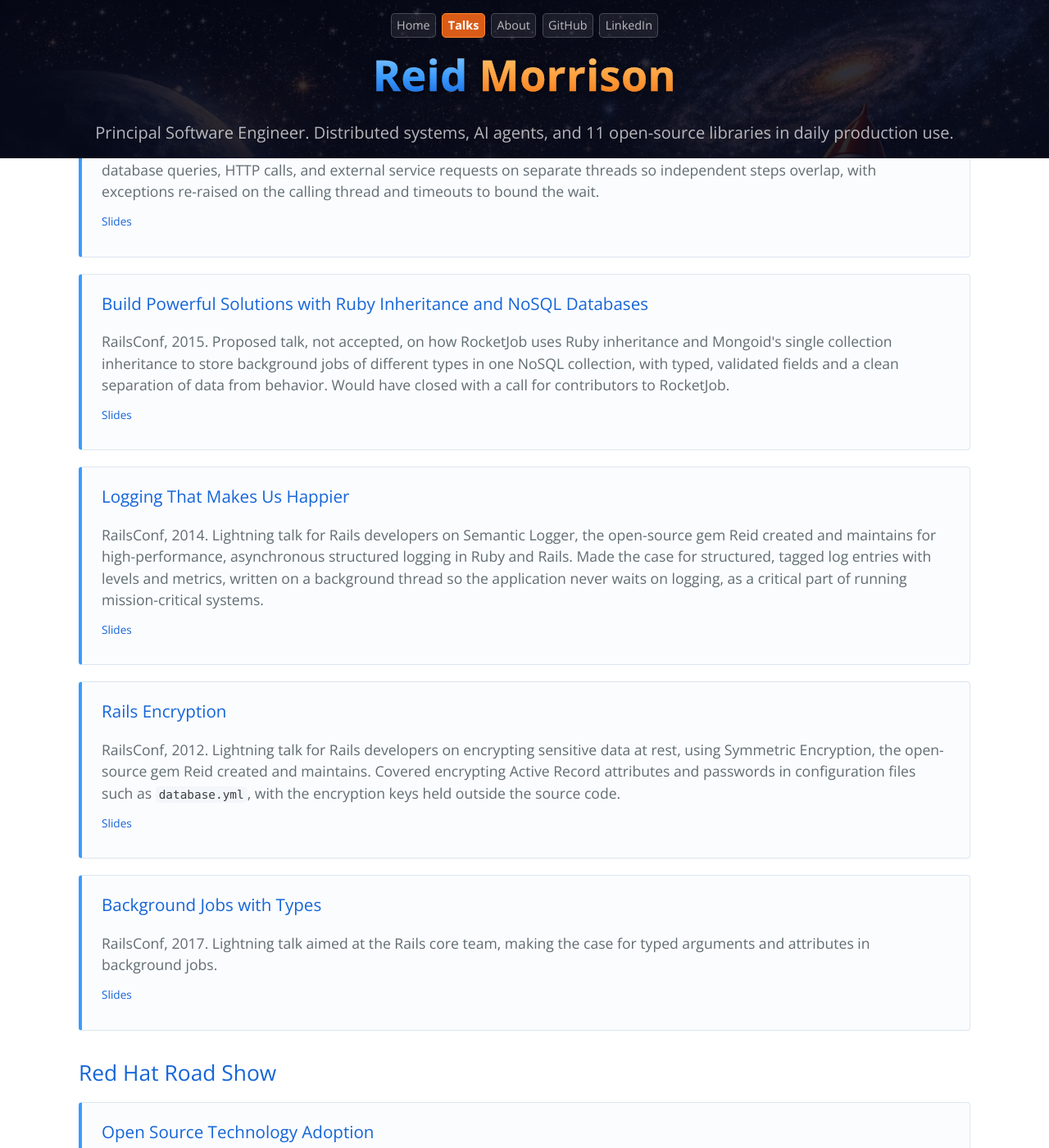
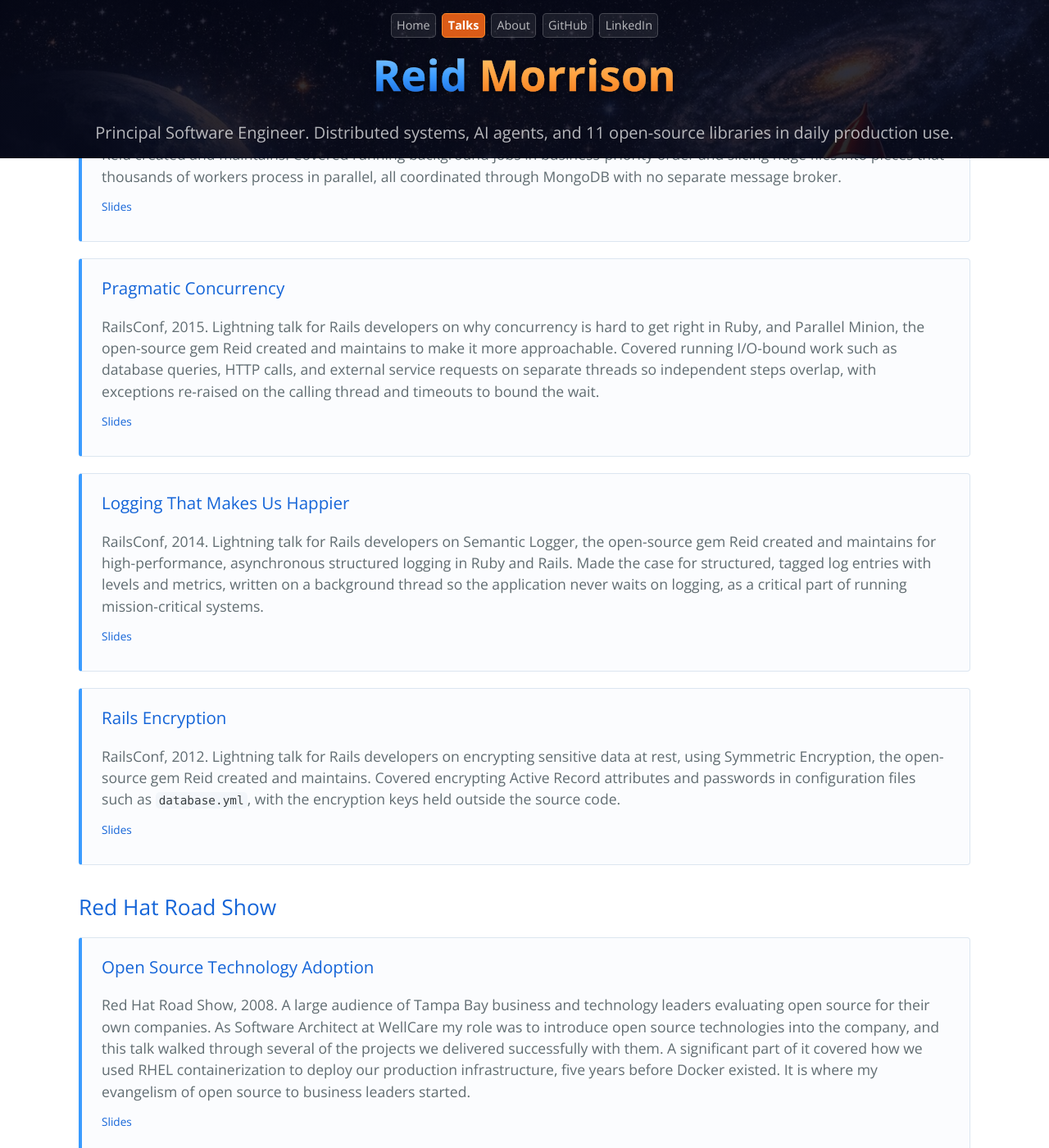
Before and after one commit to reidmorrison/reidmorrison.com, a Jekyll site: the page built from talks.md, in a window 1280 px wide and 1400 px high, scrolled down 1136 px. Shown: the whole window at 82% size. Built offline with Jekyll 4.4.1, drawn with Linux system fonts in a browser that asks for light colours; some of the changed text lies outside the part shown.

Commit message:
Refinements

```diff
--- a/_config.yml
+++ b/_config.yml
@@ -3,7 +3,7 @@ tagline: Principal Software Engineer
 description: >-
   Reid Morrison. Principal Software Engineer building AI agents and distributed
   systems that run in production. Author of 11 open-source Ruby libraries with
-  over 75 million combined downloads, including Semantic Logger and Symmetric
+  over 77 million combined downloads, including Semantic Logger and Symmetric
   Encryption.
 url: https://reidmorrison.com
 author: Reid Morrison
--- a/talks.md
+++ b/talks.md
@@ -9,12 +9,15 @@ description: >-
 ## Talks
 {:.no_toc}
 
+I speak at ElixirConf and RailsConf, mostly about the open-source libraries I
+maintain. The best place to start is *Supercharging Kafka Processing with
+Broadway* from ElixirConf 2024, the most recent talk and the only one with video.
+{:.lede}
+
 **Contents**
 
 * TOC
 {:toc}
-
-I speak at ElixirConf and RailsConf.
 
 ## ElixirConf
 
@@ -30,6 +33,14 @@ I speak at ElixirConf and RailsConf.
 ## RailsConf
 
 <div class="project-card">
+  <h3>Background Jobs with Types</h3>
+  <p>RailsConf, 2017. Lightning talk aimed at the Rails core team, making the case for typed arguments and attributes in background jobs.</p>
+  <p class="project-meta">
+    <a href="/slides/railsconf-2017-background-job-types.pdf">Slides</a>
+  </p>
+</div>
+
+<div class="project-card">
   <h3>RocketJob: Ruby's Missing Batch System</h3>
   <p>RailsConf, 2016. Lightning talk for Rails developers on RocketJob, the open-source distributed job and batch processing system Reid created and maintains. Covered running background jobs in business-priority order and slicing huge files into pieces that thousands of workers process in parallel, all coordinated through MongoDB with no separate message broker.</p>
   <p class="project-meta">
@@ -42,14 +53,6 @@ I speak at ElixirConf and RailsConf.
   <p>RailsConf, 2015. Lightning talk for Rails developers on why concurrency is hard to get right in Ruby, and Parallel Minion, the open-source gem Reid created and maintains to make it more approachable. Covered running I/O-bound work such as database queries, HTTP calls, and external service requests on separate threads so independent steps overlap, with exceptions re-raised on the calling thread and timeouts to bound the wait.</p>
   <p class="project-meta">
     <a href="/slides/railsconf-2015-pragmatic-concurrency.pdf">Slides</a>
-  </p>
-</div>
-
-<div class="project-card">
-  <h3>Build Powerful Solutions with Ruby Inheritance and NoSQL Databases</h3>
-  <p>RailsConf, 2015. Proposed talk, not accepted, on how RocketJob uses Ruby inheritance and Mongoid's single collection inheritance to store background jobs of different types in one NoSQL collection, with typed, validated fields and a clean separation of data from behavior. Would have closed with a call for contributors to RocketJob.</p>
-  <p class="project-meta">
-    <a href="/slides/railsconf-proposal-2015-ruby-inheritance-nosql.pdf">Slides</a>
   </p>
 </div>
 
@@ -69,19 +72,11 @@ I speak at ElixirConf and RailsConf.
   </p>
 </div>
 
-<div class="project-card">
-  <h3>Background Jobs with Types</h3>
-  <p>RailsConf, 2017. Lightning talk aimed at the Rails core team, making the case for typed arguments and attributes in background jobs.</p>
-  <p class="project-meta">
-    <a href="/slides/railsconf-2017-background-job-types.pdf">Slides</a>
-  </p>
-</div>
-
 ## Red Hat Road Show
 
 <div class="project-card">
   <h3>Open Source Technology Adoption</h3>
-  <p>Red Hat Road Show, 2008. A large audience of Tampa Bay business and technology leaders evaluating open source for their own companies. As Software Architect at WellCare my role was to introduce open source technologies into the company, and this talk walked through several of the projects we delivered successfully with them. It is where my evangelism of open source to business leaders started.</p>
+  <p>Red Hat Road Show, 2008. A large audience of Tampa Bay business and technology leaders evaluating open source for their own companies. As Software Architect at WellCare my role was to introduce open source technologies into the company, and this talk walked through several of the projects we delivered successfully with them. A significant part of it covered how we used RHEL containerization to deploy our production infrastructure, five years before Docker existed. It is where my evangelism of open source to business leaders started.</p>
   <p class="project-meta">
     <a href="/slides/redhat-roadshow-2008-open-source.pdf">Slides</a>
   </p>
@@ -129,6 +124,17 @@ I speak at ElixirConf and RailsConf.
   </p>
 </div>
 
+## Contributions
+
+I diagnosed a Rails 4 ActiveRecord connection pool performance regression under
+concurrent load
+([rails/rails#14891](https://github.com/rails/rails/issues/14891)) and
+proposed a fix
+([rails/rails#14926](https://github.com/rails/rails/pull/14926)). The Rails
+core team reviewed it and merged a smaller-scope version of the fix, split
+into several commits, in
+[rails/rails#14938](https://github.com/rails/rails/pull/14938).
+
 ## Training
 
 <div class="project-card">
@@ -155,17 +161,6 @@ I speak at ElixirConf and RailsConf.
   </p>
 </div>
 
-## Contributions
-
-I diagnosed a Rails 4 ActiveRecord connection pool performance regression under
-concurrent load
-([rails/rails#14891](https://github.com/rails/rails/issues/14891)) and
-proposed a fix
-([rails/rails#14926](https://github.com/rails/rails/pull/14926)). The Rails
-core team reviewed it and merged a smaller-scope version of the fix, split
-into several commits, in
-[rails/rails#14938](https://github.com/rails/rails/pull/14938).
-
 ## Speaking enquiries
 
 The fastest way to reach me is
```
Also changed, not shown: CLAUDE.md (+0 -4 lines), about.md (+2 -2 lines), 1 other file.
